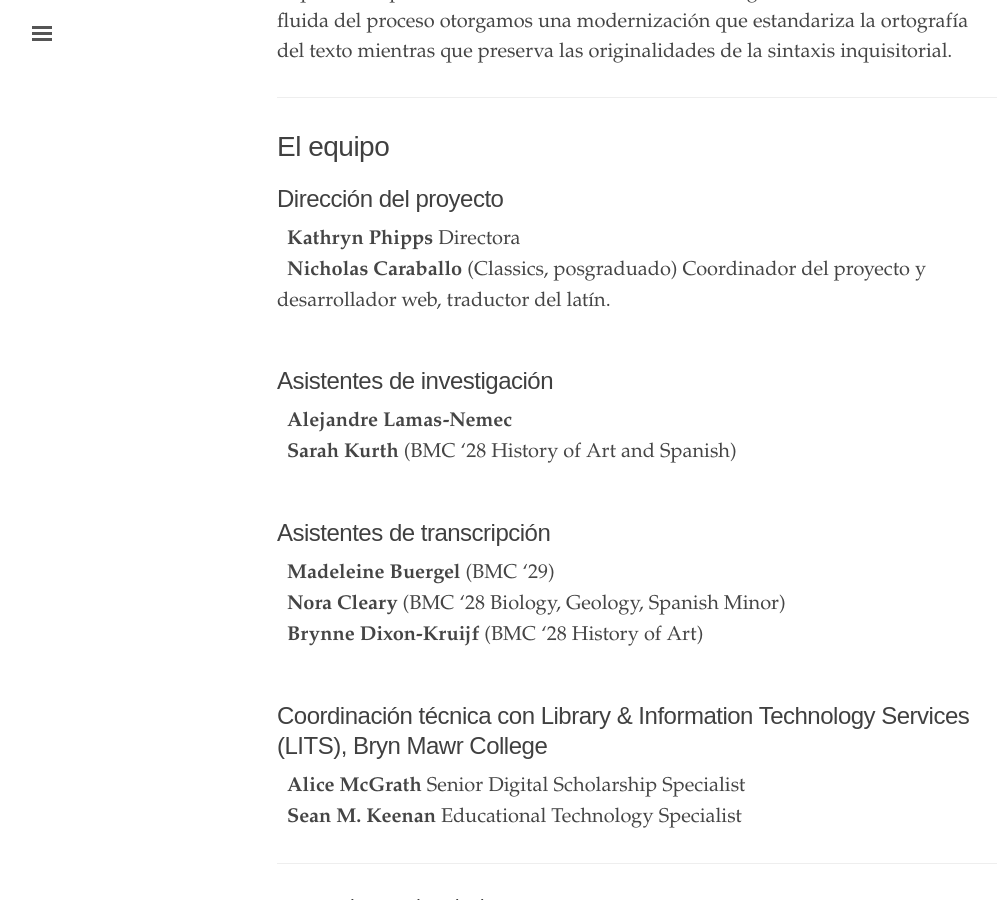
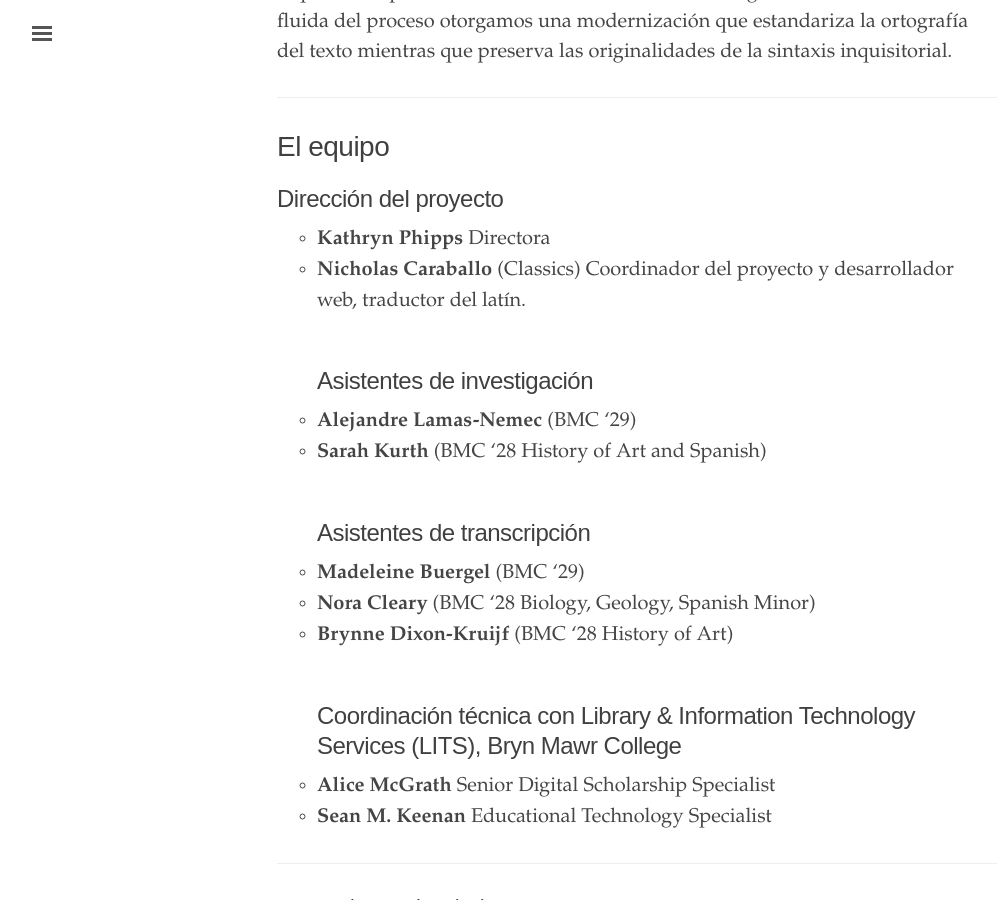
Before and after one commit to digbmc/moriscos-daimel, a Jekyll site: the page built from sobre-el-proyecto.md, in a window 1280 px wide and 900 px high, scrolled down 510 px. Shown: the whole window, without its empty margins (3-1003 px from the left). Built offline with Jekyll 4.4.1, drawn with Linux system fonts in a browser that asks for light colours.

Commit message:
Update sobre-el-proyecto.md

```diff
--- a/sobre-el-proyecto.md
+++ b/sobre-el-proyecto.md
@@ -18,26 +18,24 @@ La edición del manuscrito ofrece una transcripción precisa de la paleografía
 
 ## Dirección del proyecto
 
-&nbsp; **Kathryn Phipps** Directora <br>
-&nbsp; **Nicholas Caraballo** (Classics, posgraduado) Coordinador del proyecto y desarrollador web, traductor del latín.
+- **Kathryn Phipps** Directora
+- **Nicholas Caraballo** (Classics) Coordinador del proyecto y desarrollador web, traductor del latín.
 <br> <br>
 ## Asistentes de investigación
 <!--Digital Scholarship Project Assistants:-->
 
-&nbsp; **Alejandre Lamas-Nemec** <br>
-&nbsp; **Sarah Kurth** (BMC ‘28 History of Art and Spanish)
+- **Alejandre Lamas-Nemec** (BMC '29)
+- **Sarah Kurth** (BMC ‘28 History of Art and Spanish)
 <br><br>
 ## Asistentes de transcripción
 
-&nbsp; **Madeleine Buergel** (BMC '29) <br>
-&nbsp; **Nora Cleary** (BMC ‘28 Biology, Geology, Spanish Minor) <br>
-&nbsp; **Brynne Dixon-Kruijf** (BMC ‘28 History of Art)
+- **Madeleine Buergel** (BMC '29)
+- **Nora Cleary** (BMC ‘28 Biology, Geology, Spanish Minor)
+- **Brynne Dixon-Kruijf** (BMC ‘28 History of Art)
 <br><br>
 ## Coordinación técnica con Library & Information Technology Services (LITS), Bryn Mawr College
-
-&nbsp; **Alice McGrath** Senior Digital Scholarship Specialist <br>
-&nbsp; **Sean M. Keenan** Educational Technology Specialist
-<br>
+- **Alice McGrath** Senior Digital Scholarship Specialist <br>
+- **Sean M. Keenan** Educational Technology Specialist
 <hr>
 
 ### Se agradecen a los siguientes programas por su apoyo:
@@ -49,7 +47,7 @@ La edición del manuscrito ofrece una transcripción precisa de la paleografía
 
 ### Agradecimientos adicionales
 
-&nbsp; **María Pañuelo Hoyos** (Posgraduado, Princeton, Department of Spanish) por su apoyo con el árabe del proceso.
+- **María Pañuelo Hoyos** (Posgraduado, Princeton, Department of Spanish) por su apoyo con el árabe del proceso.
 
 
 
```
